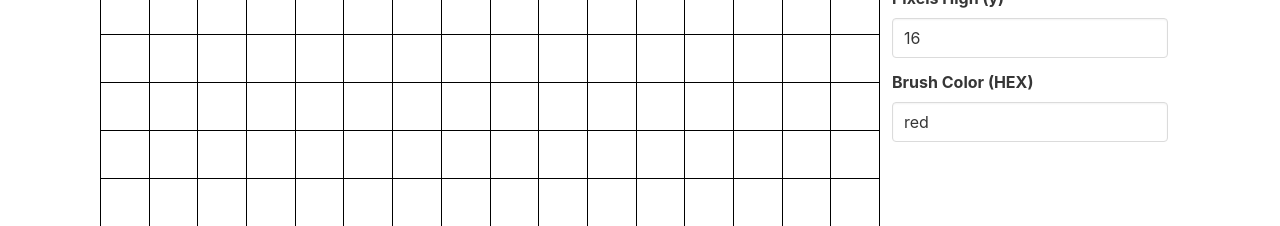
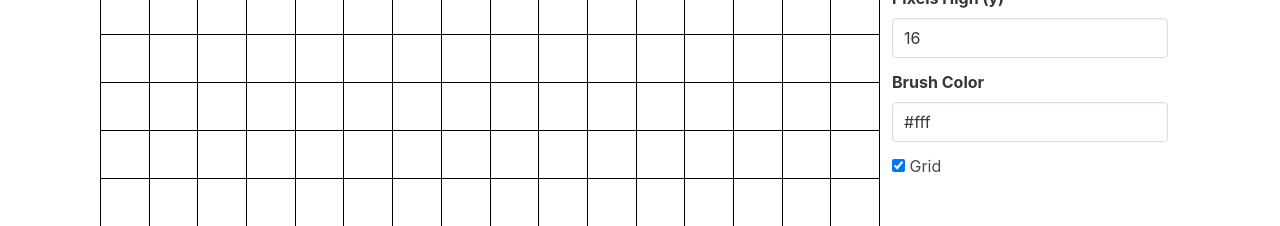
Before and after one commit to forrest-wilson/pixelartmaker, a Vue app: page / in a window 1280 px wide. Shown: the part 146-372 px from the top of the page. Built offline with nearby package versions, Linux system fonts and the light colour scheme.

Commit message:
Final state before overhaul

```diff
--- a/src/components/Canvas.vue
+++ b/src/components/Canvas.vue
@@ -1,7 +1,7 @@
 <template>
   <div class="columns">
     <div v-for="x in canvasX" :key="x" class="column">
-      <div v-for="y in canvasY" :key="y">
+      <div v-for="y in canvasY" :key="(canvasX * y) - (canvasX - x)">
         <Pixel :number="(canvasX * y) - (canvasX - x)" />
       </div>
     </div>
--- a/src/components/Sidebar.vue
+++ b/src/components/Sidebar.vue
@@ -15,11 +15,16 @@
     </div>
 
     <div class="field">
-      <label class="label">Brush Color (HEX)</label>
+      <label class="label">Brush Color</label>
       <div class="control">
         <input class="input" type="text" placeholder="Enter a number" v-model="brushColor">
       </div>
     </div>
+
+    <label class="checkbox">
+      <input type="checkbox" checked>
+      Grid
+    </label>
   </div>
 </template>
 
--- a/src/store.js
+++ b/src/store.js
@@ -9,7 +9,7 @@ export default new Vuex.Store({
       x: 16,
       y: 16
     },
-    brushColor: 'red'
+    brushColor: '#fff'
   },
   mutations: {
     SET_CANVAS_X ({ canvas }, val) {
```
